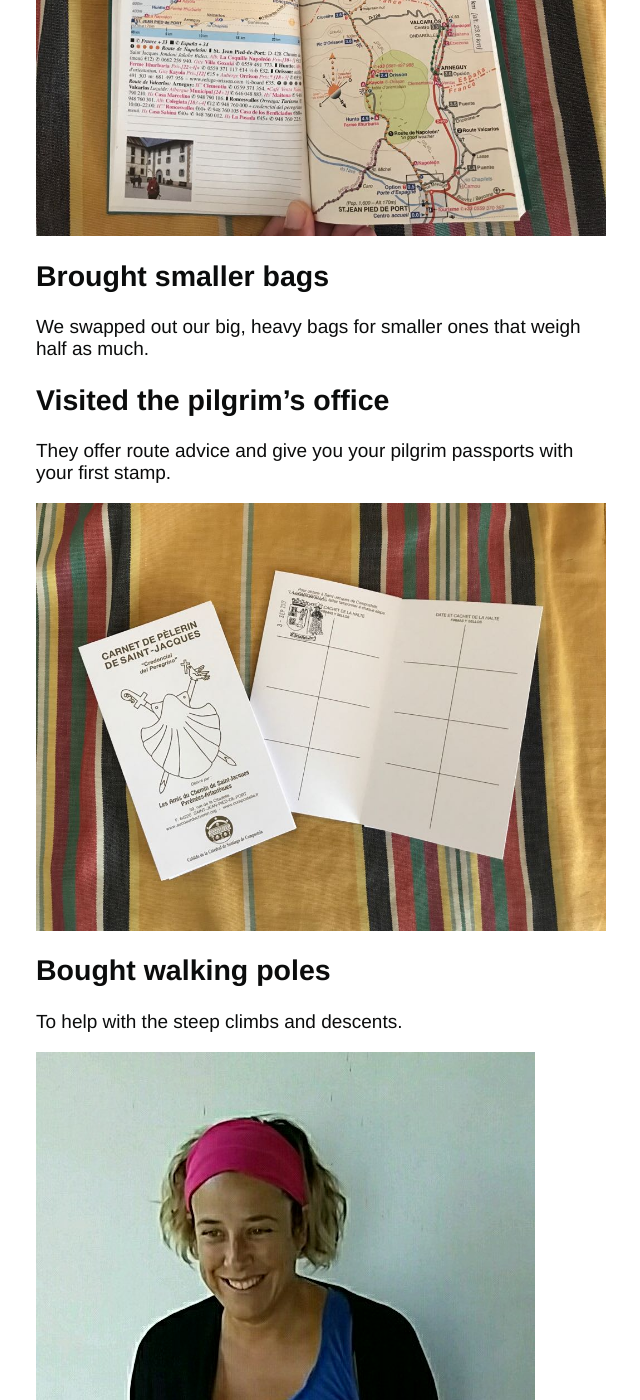
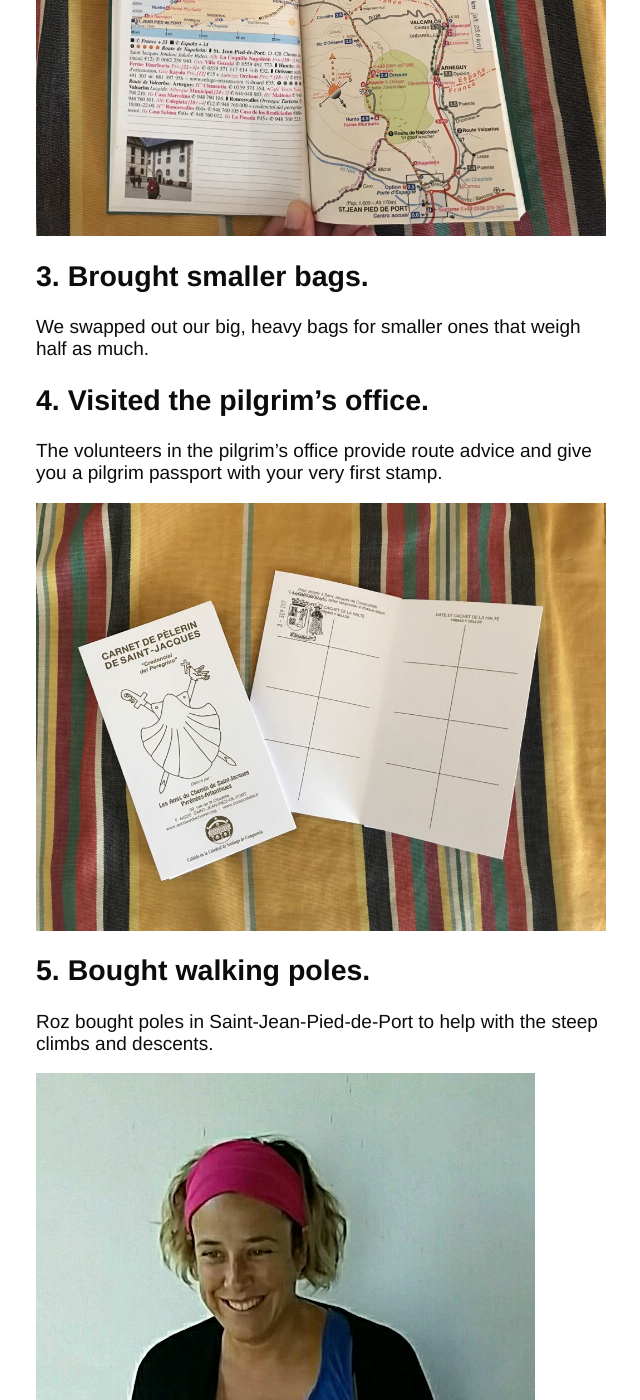
Before and after one commit to tombye/trexit, a Jekyll site: the page built from _posts/2017-09-03-preparing-for-the-camino.markdown, in a window 1280 px wide and 1400 px high, scrolled down 1642 px. Shown: the whole window, without its empty margins (124-764 px from the left). Built offline with Jekyll 4.4.1, drawn with Linux system fonts in a browser that asks for light colours; some of the changed text lies outside the part shown.

Commit message:
Update 2017-09-03-preparing-for-the-camino.markdown

```diff
--- a/_posts/2017-09-03-preparing-for-the-camino.markdown
+++ b/_posts/2017-09-03-preparing-for-the-camino.markdown
@@ -11,29 +11,29 @@ We're not so sure. Our first walk from Saint-Jean-Pied-de-Port to Roncesvalles i
 
 Here's what we've done.
 
-## Visited online Camino forums
+## 1. Visited online Camino forums.
 
-[Online Camino forums like this one](https://www.caminodesantiago.me/community/threads/st-jean-to-roncesvalles.20124/) are a great way to get an idea of what it might be like.
+[Camino forums like this one](https://www.caminodesantiago.me/community/threads/st-jean-to-roncesvalles.20124/) are a great way to get an idea of what it might be like.
 
-## Bought a tiny book of Camino maps
+## 2. Bought a tiny book of Camino maps.
 
 ![Front cover of our Camino de Santiago maps book](https://github.com/tombye/trexit/raw/gh-pages/assets/images/camino-de-santiago-book-of-maps-front.jpg)
 
 ![Inside our Camino de Santiago maps book showing a map of the first route](https://github.com/tombye/trexit/raw/gh-pages/assets/images/camino-de-santiago-book-of-maps-inside.jpg)
 
-## Brought smaller bags
+## 3. Brought smaller bags.
 
 We swapped out our big, heavy bags for smaller ones that weigh half as much.
 
-## Visited the pilgrim's office
+## 4. Visited the pilgrim's office.
 
-They offer route advice and give you your pilgrim passports with your first stamp.
+The volunteers in the pilgrim's office provide route advice and give you a pilgrim passport with your very first stamp.
 
 ![Pilgrim passports with their first stamp](https://github.com/tombye/trexit/raw/gh-pages/assets/images/pilgrim-passports.jpg)
 
-## Bought walking poles
+## 5. Bought walking poles.
 
-To help with the steep climbs and descents.
+Roz bought poles in Saint-Jean-Pied-de-Port to help with the steep climbs and descents.
 
 ![Roz with her walking poles](https://github.com/tombye/trexit/raw/gh-pages/assets/images/roz-with-poles.jpg)
 
```
